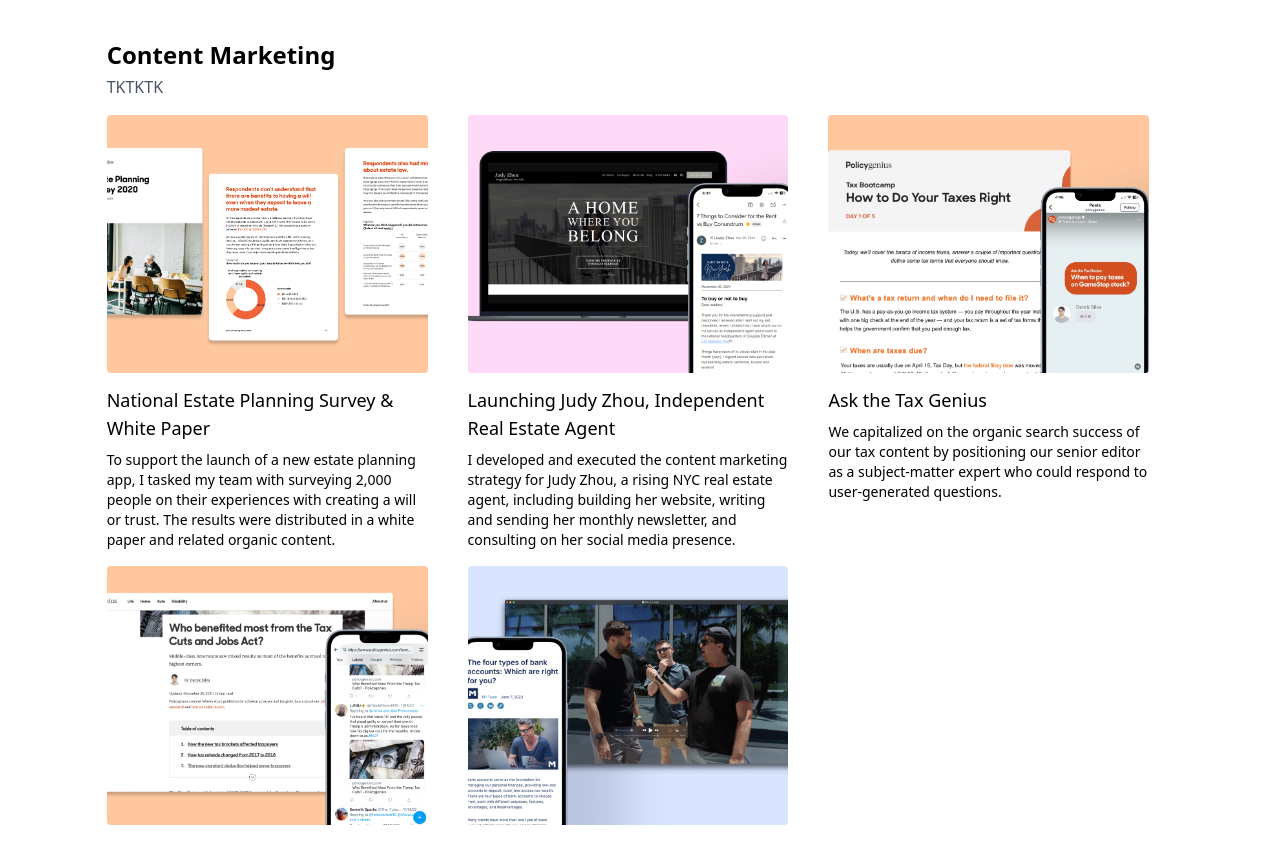
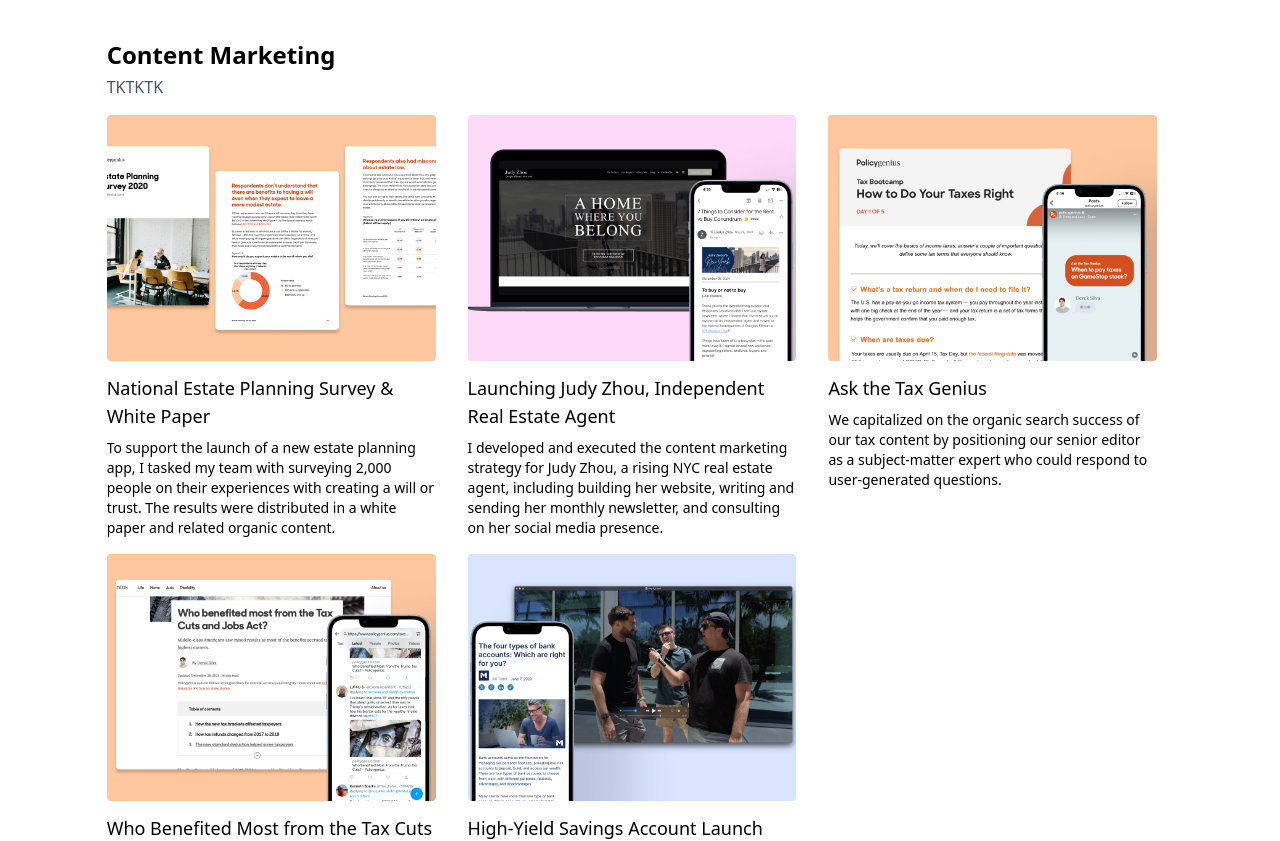
Before and after one commit to zacksigel/my-portfolio, a React (Vite) app: page / in a window 1280 px wide. Shown: the part 827-1668 px from the top of the page. Built offline with nearby package versions, Linux system fonts and the light colour scheme.

Commit message:
fixes margins in project listing

```diff
--- a/src/pages/Home.tsx
+++ b/src/pages/Home.tsx
@@ -68,7 +68,7 @@
             key={project.id}
             className="w-full sm:w-1/2 md:w-1/3 px-2 mb-4"
           >
-            <div className="aspect-square rounded pr-6 flex flex-col">
+            <div className="aspect-square rounded flex mr-4 flex-col">
             <img
                 src={project.image}
                 className="h-3/4 w-full object-cover rounded"
```
